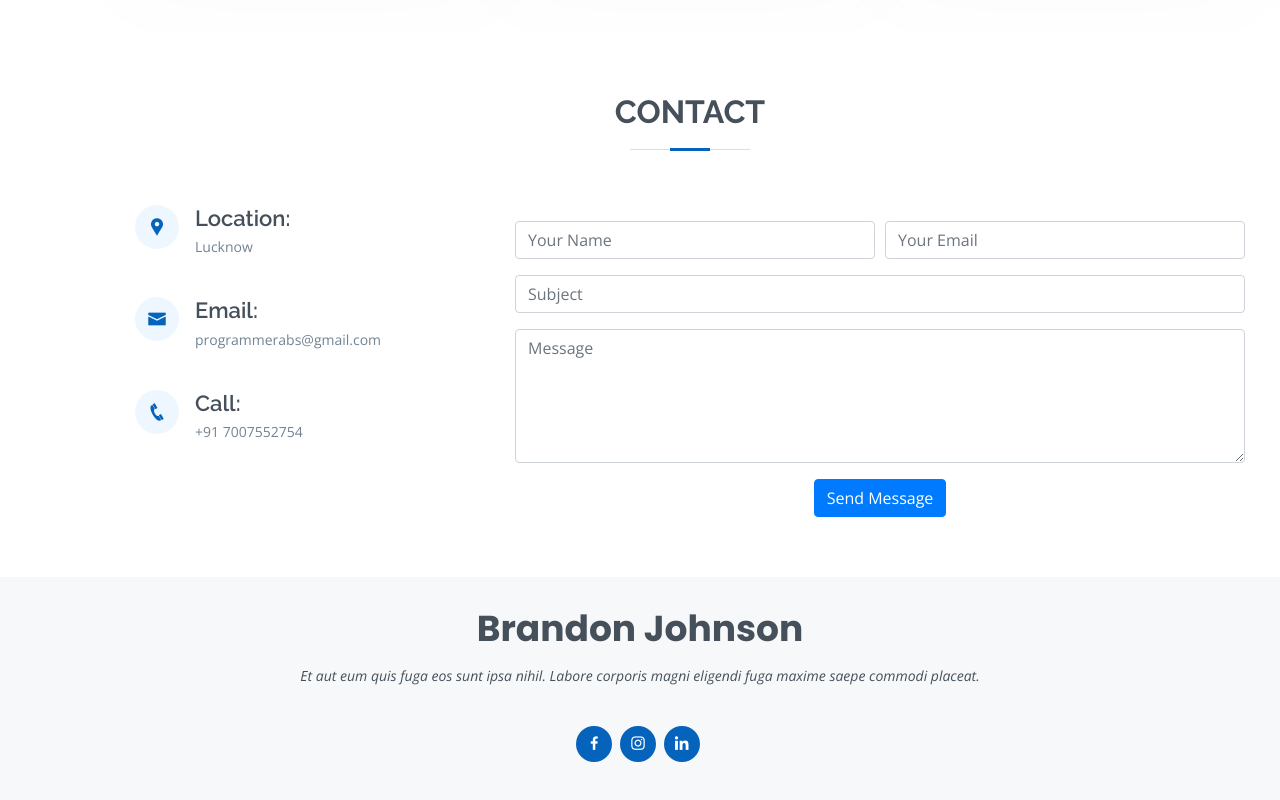
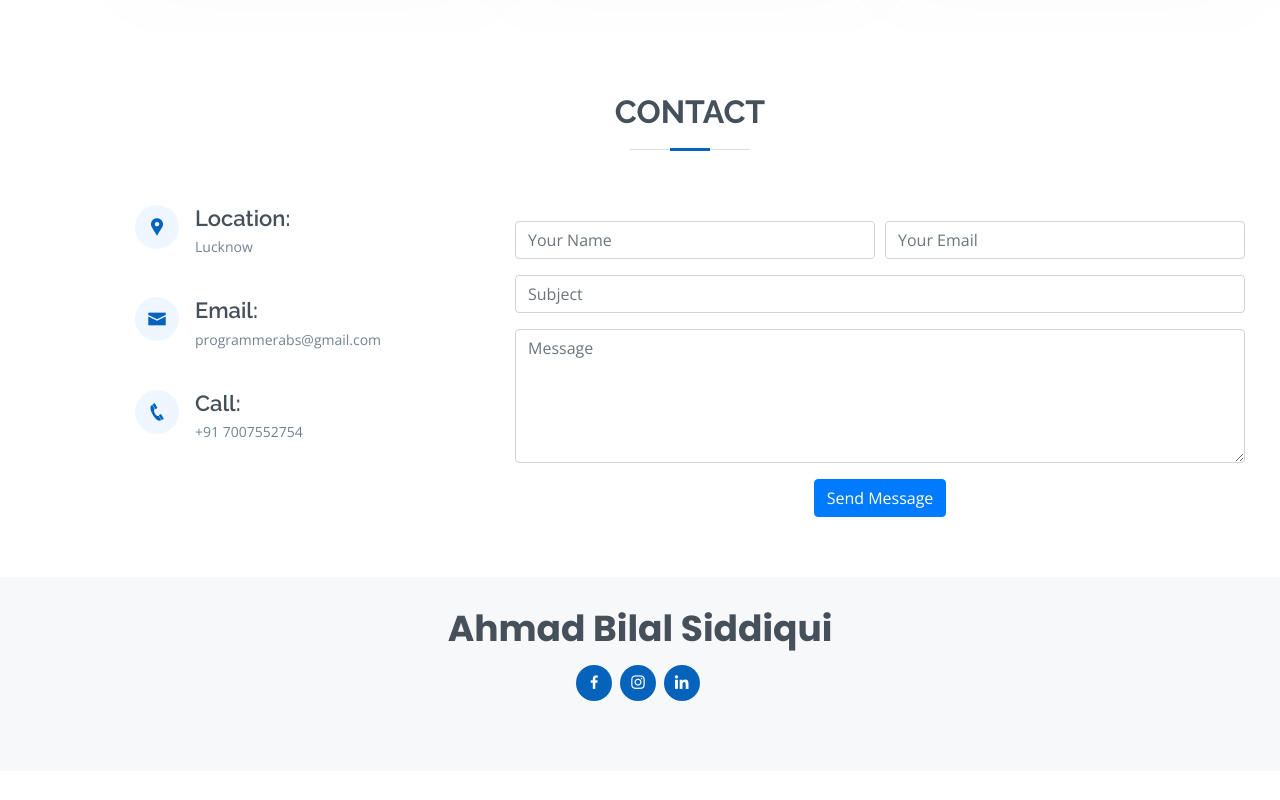
Before and after one commit to bilalgoila/MyResume, a plain HTML site: page index.html in a window 1280 px wide. Shown: the part 3000-3800 px from the top of the page. After the commit the page ends 3771 px from the top, so only its background shows below. Drawn offline with nearby package versions, Linux system fonts and the light colour scheme.

Commit message:
footer name and profile image

```diff
--- a/index.html
+++ b/index.html
@@ -699,8 +699,8 @@
   <!-- ======= Footer ======= -->
   <footer id="footer">
     <div class="container">
-      <h3>Brandon Johnson</h3>
-      <p>Et aut eum quis fuga eos sunt ipsa nihil. Labore corporis magni eligendi fuga maxime saepe commodi placeat.</p>
+      <h3>Ahmad Bilal Siddiqui</h3>
+      <!-- <p>Et aut eum quis fuga eos sunt ipsa nihil. Labore corporis magni eligendi fuga maxime saepe commodi placeat.</p> -->
       <div class="social-links">
         <!-- <a href="#" class="twitter"><i class="bx bxl-twitter"></i></a> -->
         <a href="https://www.facebook.com/ahmadbilal.siddiqui.56/" target="blank" class="facebook"><i class="bx bxl-facebook"></i></a>
```
Also changed, not shown: assets/img/profile-img.jpg, assets/img/profile-img_1.jpg (added).
